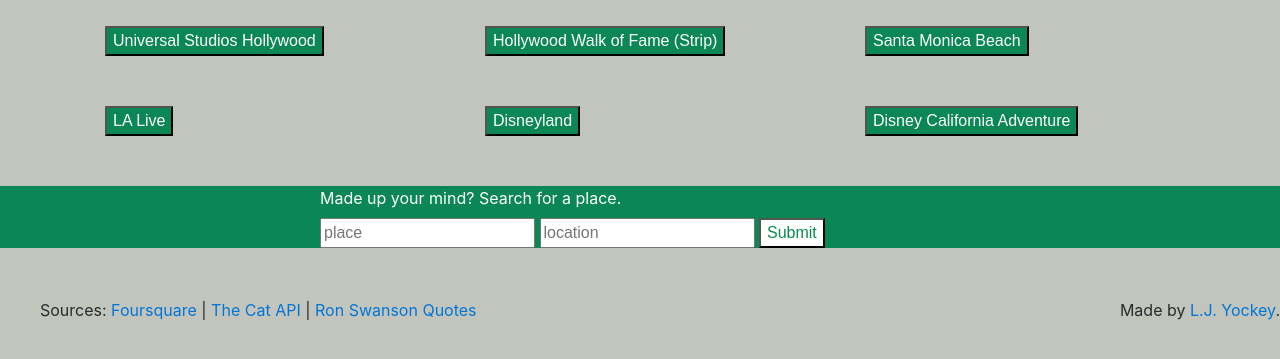
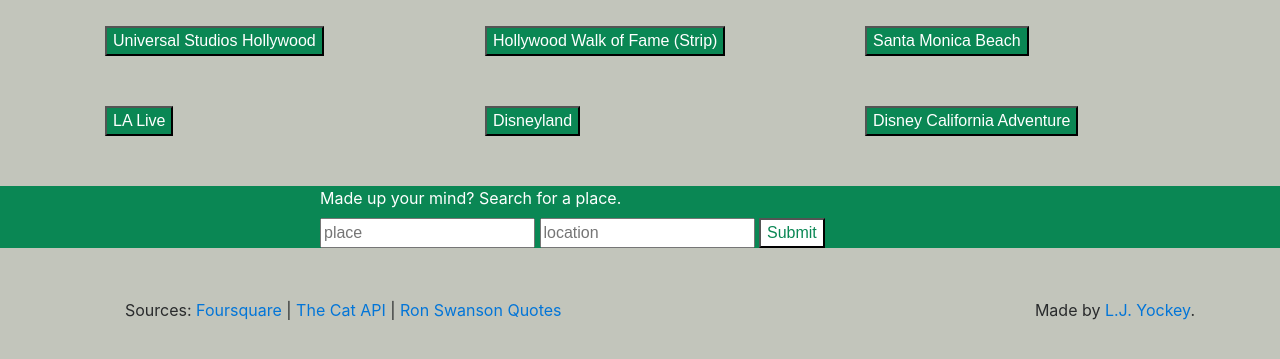
Before and after one commit to leovolving/kitty-opinions, a plain HTML site: page index.html in a window 1280 px wide. Shown: the part 201-560 px from the top of the page. Drawn offline with nearby package versions, Linux system fonts and the light colour scheme.

Commit message:
added row to footer

```diff
--- a/index.html
+++ b/index.html
@@ -46,12 +46,16 @@
 </main>
 
 <footer>
+	<div class="container">
+	<div class="row">
+	<div class="col-md-12">
 	<ul>Sources:
 		<li><a href="https://foursquare.com/" target="blank" rel="noopener noreferrer">Foursquare</a> |</li>
 		<li><a href="https://thecatapi.com/" target="blank" rel="noopener noreferrer">The Cat API</a> |</li>
 		<li><a href="https://github.com/jamesseanwright/ron-swanson-quotes#ron-swanson-quotes-api" target="blank" rel="noopener noreferrer">Ron Swanson Quotes</a></li>
 	</ul>
 	<p>Made by <a href="https://twitter.com/Ljyockey" target="blank" rel="noopener noreferrer">L.J. Yockey</a>.</p>
+	</div></div></div>
 </footer>
 
 <script type="text/javascript" src="https://code.jquery.com/jquery-3.2.1.min.js"></script>
```
